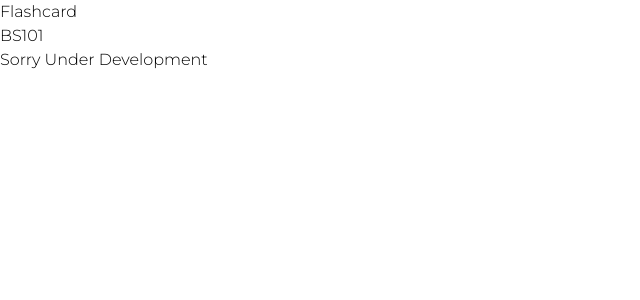
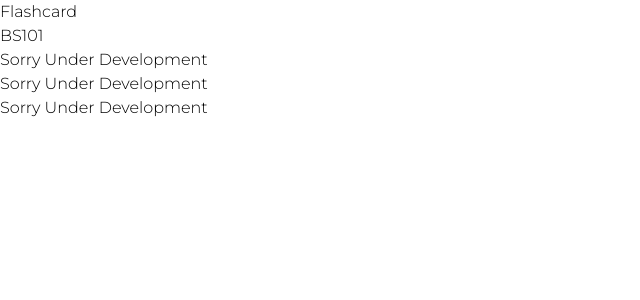
Before and after one commit to RyanMdg/bs101, a Next.js app in the folder front-end/admin/: page /math2 in a window 1280 px wide. Shown: the top 300 px of the page, without its empty margins (0-640 px from the left). Built offline with nearby package versions, Linux system fonts and the light colour scheme.

Commit message:
commit-test-langs

```diff
--- a/front-end/admin/pages/math2.js
+++ b/front-end/admin/pages/math2.js
@@ -7,6 +7,9 @@ const math = () => {
       <span className=" mt-10 flex justify-center">
         {" "}
         <h1 className=" font-bold"> Sorry Under Development</h1>
+        <h1 className=" font-bold"> Sorry Under Development</h1>
+        <h1 className=" font-bold"> Sorry Under Development</h1>
+
       </span>
     </div>
   );
```
